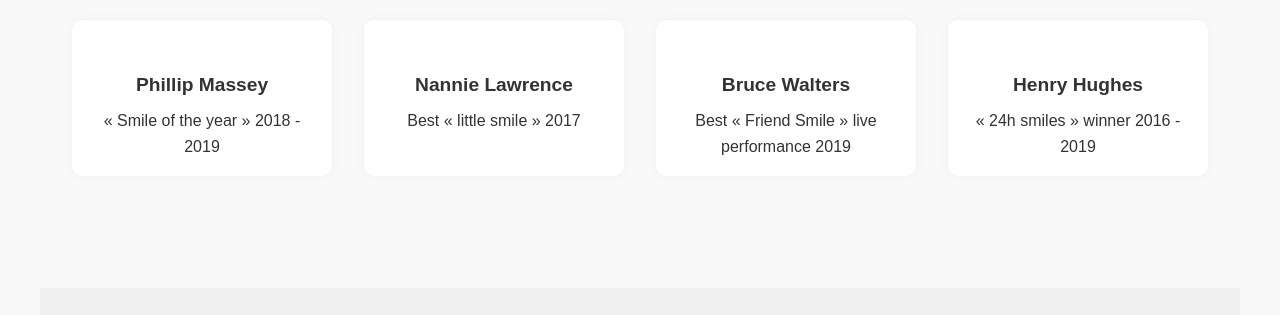
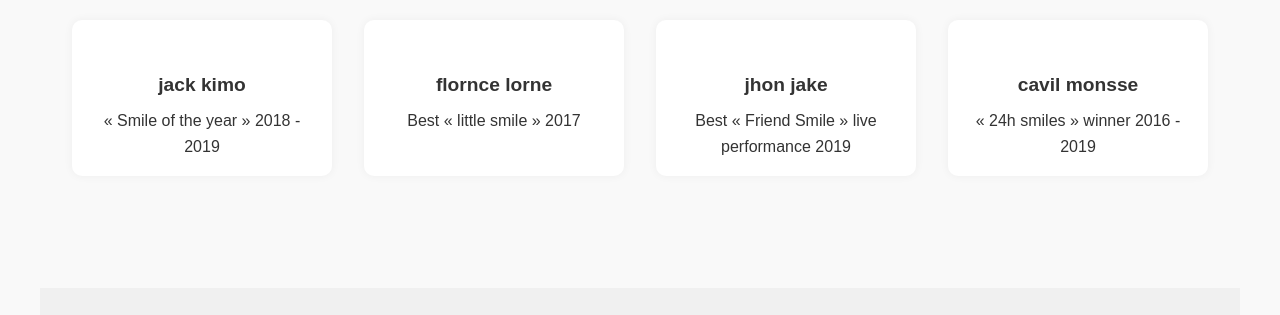
Before and after one commit to kashikoi2/alx_html_css, a plain HTML site: page css_advanced/index.html in a window 1280 px wide. Shown: the part 485-800 px from the top of the page. Drawn offline with Linux system fonts and the light colour scheme.

Commit message:
Update index.html

```diff
--- a/css_advanced/index.html
+++ b/css_advanced/index.html
@@ -35,22 +35,22 @@
                 <div>
                     <div>
                         <img src="./images/1 (3).png" alt="">
-                        <h3>Phillip Massey</h3>
+                        <h3>jack kimo</h3>
                         <p>« Smile of the year » 2018 - 2019</p>
                     </div>
                     <div>
                         <img src="./images/6.png" alt="">
-                        <h3>Nannie Lawrence</h3>
+                        <h3>flornce lorne</h3>
                         <p>Best « little smile » 2017</p>
                     </div>
                     <div>
                         <img src="./images/7.png" alt="">
-                        <h3>Bruce Walters</h3>
+                        <h3>jhon jake</h3>
                         <p>Best « Friend Smile » live performance 2019</p>
                     </div>
                     <div>
                         <img src="./images/8.png" alt="">
-                        <h3>Henry Hughes</h3>
+                        <h3>cavil monsse</h3>
                         <p>« 24h smiles » winner 2016 - 2019</p>
                     </div>
                 </div>
```
